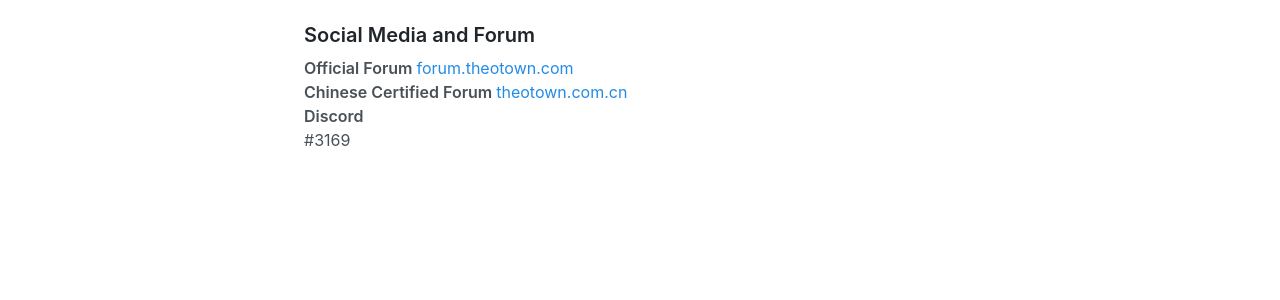
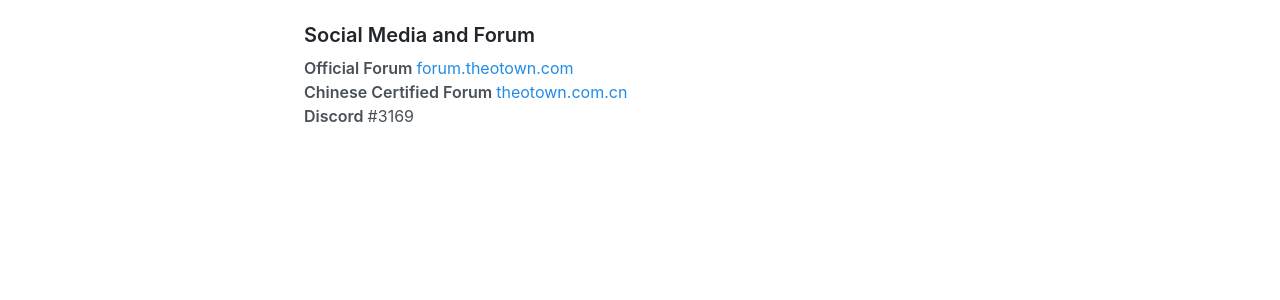
Before and after one commit to ttcps/ttcps.github.io, a Jekyll site: the page built from contact.html, in a window 1280 px wide. Shown: the part 286-586 px from the top of the page. Built offline with Jekyll 4.4.1, drawn with Linux system fonts in a browser that asks for light colours.

Commit message:
Update contact.html

```diff
--- a/contact.html
+++ b/contact.html
@@ -25,7 +25,7 @@
       <span style="font-weight: 600">Chinese Certified Forum </span><a href="https://www.theotown.com.cn/user-44.htm">theotown.com.cn</a>
     </li>
     <li>
-      <span style="font-weight: 600">Discord </span><p>#3169</p>
+      <span style="font-weight: 600">Discord </span><span>#3169</span>
     </li>
 </ul>
     </div>
```
